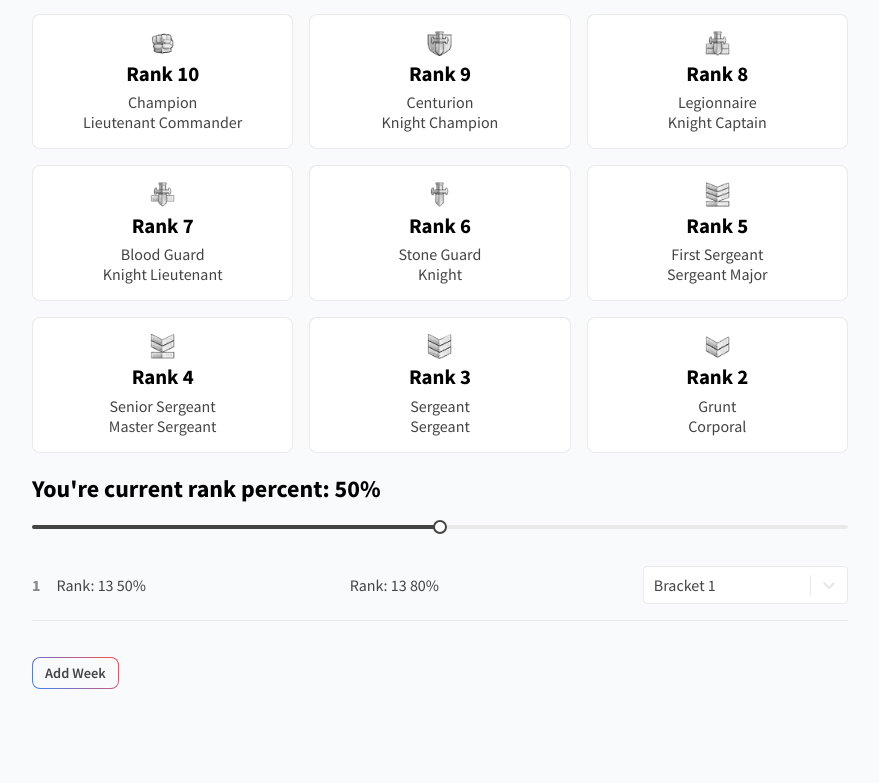
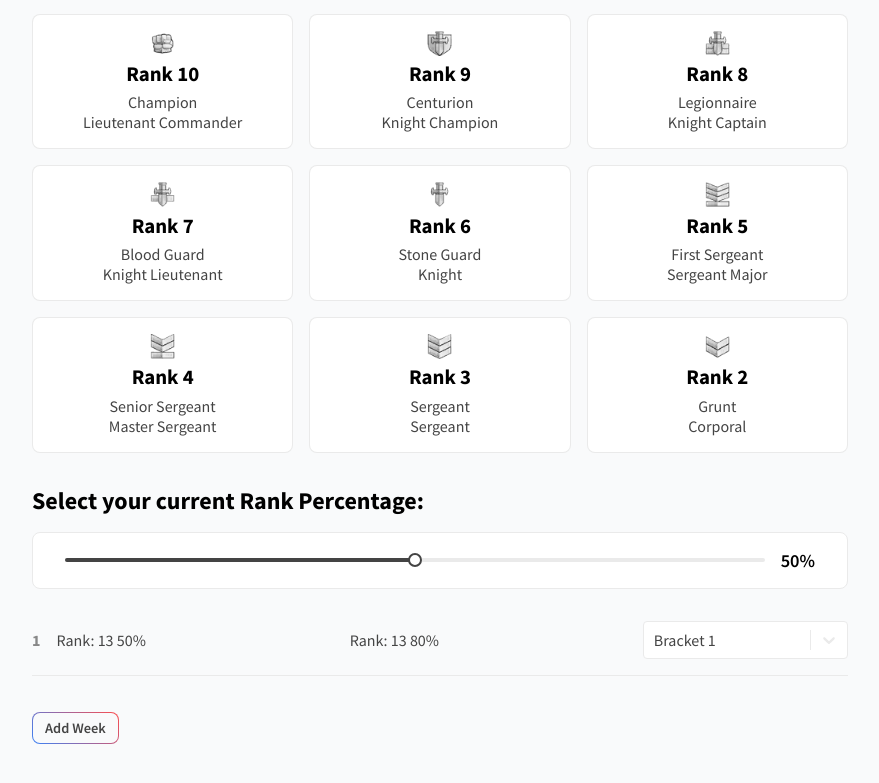
Before and after one commit to Xnw1k/SoM_Ranker_PUB, a React (Create React App) app: page / in a window 1280 px wide. Shown: the part 387-1170 px from the top of the page, without its empty margins (200-1079 px from the left). Before the commit the page ends 1140 px from the top, so only its background shows below. Built offline with nearby package versions, Linux system fonts and the light colour scheme.

Commit message:
included handle for slider

```diff
--- a/src/App.scss
+++ b/src/App.scss
@@ -83,11 +83,7 @@ body{
     cursor:pointer;
   }
 }
-.slider{
-  max-width:770px;
-  width:100%;
-  margin:1rem 0;
-}
+
 .week{
   flex-direction:column;
   width:100%;
@@ -158,3 +154,23 @@ button{
     transform:scale(1.1)
   }
 }
+
+.slider-container{
+  margin:0 0;
+  padding:1rem 2rem;
+  border:1px solid $border;
+  width:100%;
+  border-radius:.5rem;
+  background:$secondary;
+}
+.slider-table{
+  display:flex;
+  align-items:center;
+  justify-content: center;
+  .slider-table-percent{
+    margin-left:1rem;
+    font-weight:600;
+    color:$title;
+    font-size:1.15rem;
+  }
+}
--- a/src/components/Slider.tsx
+++ b/src/components/Slider.tsx
@@ -1,25 +1,40 @@
 import React, { ChangeEvent } from 'react'
 import { useCtx } from '../Store/useCtx';
 import { Title } from './Title';
-import Slider from "rc-slider";
+import Slider, {SliderTooltip} from "rc-slider";
 
 export const RangeSlider: React.FC = () => {
     const {percent, setPercent} = useCtx();
 
-    // const handleChange = (event: ChangeEvent<HTMLInputElement>) => {
-    //     console.log(+event.target.value);
-    //     setPercent(+event.target.value);
-    // }
-
     const handleChange = (value: number): void => {
         setPercent(value)
     }
+
+    const { Handle } = Slider;
+
+    const handle = (props:any) => {
+        const { value, dragging, index, ...restProps } = props;
+        return (
+          <SliderTooltip
+            prefixCls="rc-slider-tooltip"
+            overlay={`${value}%`}
+            visible={dragging}
+            placement="top"
+            key={index}
+          >
+            <Handle value={value} {...restProps} />
+          </SliderTooltip>
+        );
+      };
+
     return (
         <>
-        <br />
-        <Title>
-        You're current rank percent: {percent}%
-        </Title>
+        <div style={{marginTop: '2rem'}}/>
+    <Title>
+        Select your current Rank Percentage:
+      </Title>
+        <div className="slider-container">
+        <div className="slider-table">
             <Slider
                 defaultValue={30}
                 trackStyle={{ backgroundColor: '#444444'}}
@@ -32,7 +47,13 @@ export const RangeSlider: React.FC = () => {
                 max={99}
                 min={1}
                 value={percent}
+                handle={handle}
             />
+            <span className="slider-table-percent">
+                {percent}%
+            </span>
+            </div>
+        </div>
         </>
     )
 }
--- a/src/components/Weeks.tsx
+++ b/src/components/Weeks.tsx
@@ -34,11 +34,7 @@ export const style = {
 export const Weeks:React.FC = () => {
     const {weeks, setBracket, handleBracketChanges} = useCtx();
     if(!weeks) return null;
-
-    let selectOptions = Brackets.map((bracket, index) => ({
-        value: index,
-        label: bracket.name
-    }))
+    let selectOptions = Brackets.map((bracket, index) => ({value: index,label: bracket.name}));
 
     return (
         <>
```
